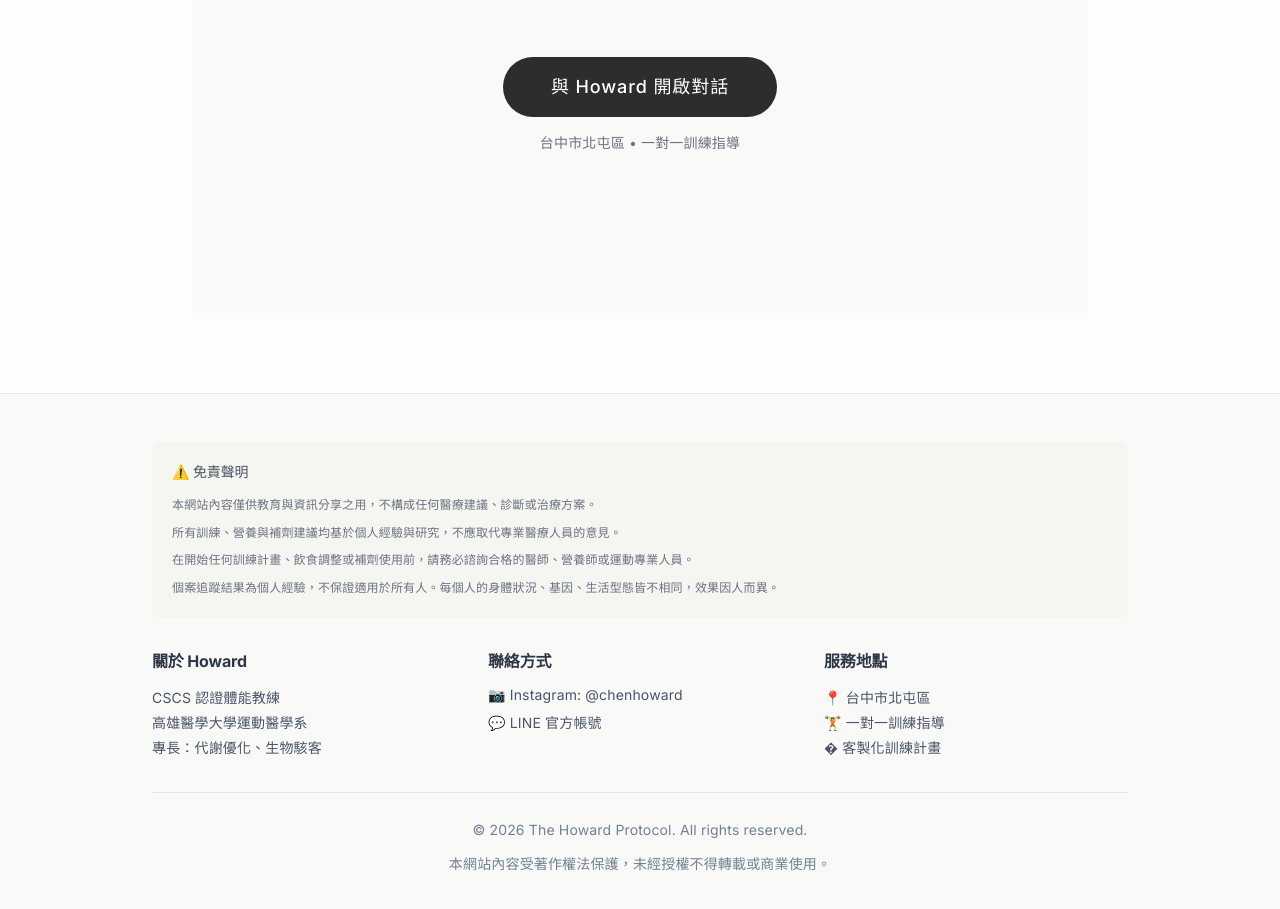
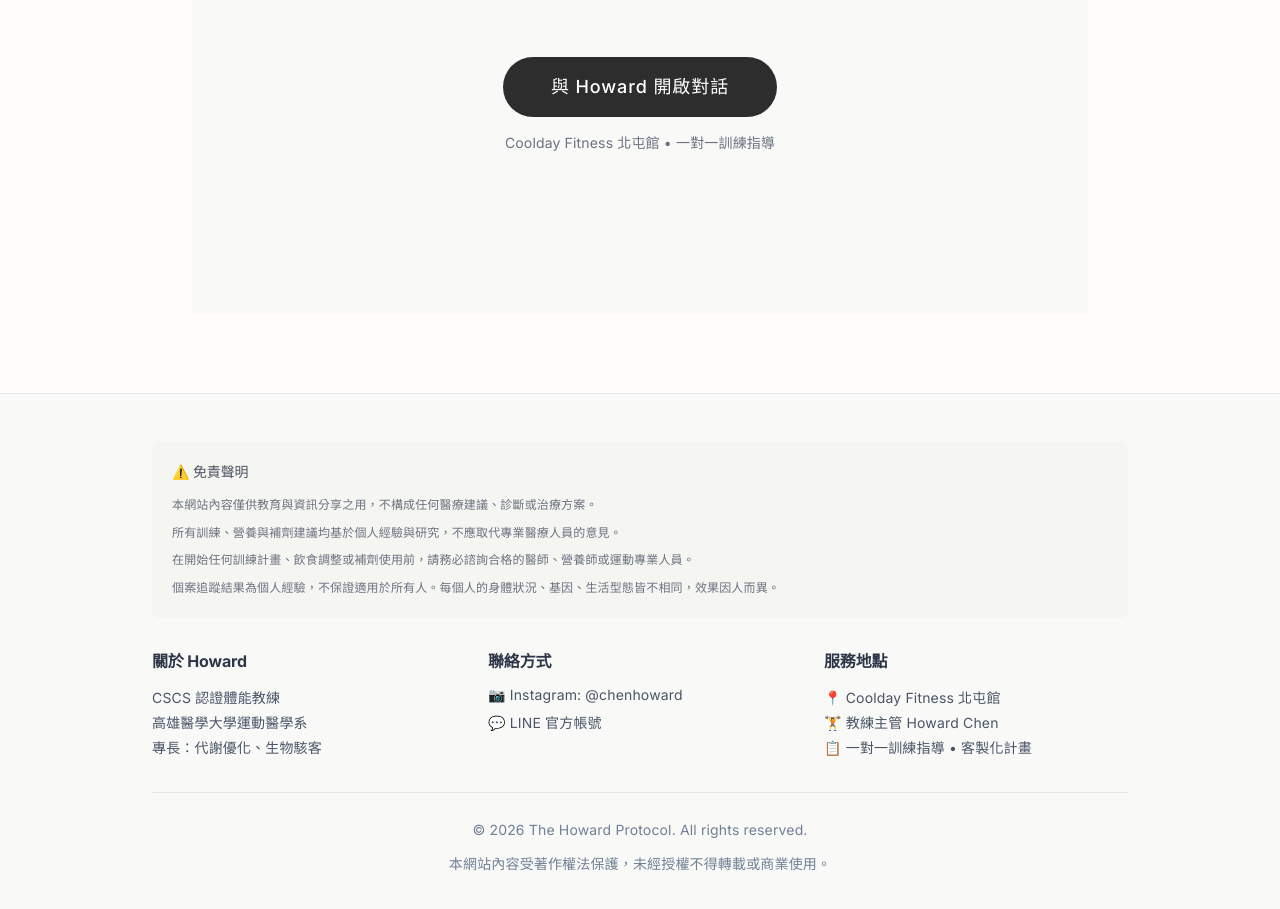
Before and after one commit to chenhoward456-hash/V3, a Next.js app: page / in a window 1280 px wide. Shown: the part 2040-2949 px from the top of the page. Built offline with nearby package versions, Linux system fonts and the light colour scheme.

Commit message:
加入 Coolday Fitness 北屯館資訊到網站

```diff
--- a/app/action/page.tsx
+++ b/app/action/page.tsx
@@ -100,8 +100,8 @@ export default function ActionPage() {
 
         <div className="mt-12 pt-8 border-t border-gray-300">
           <p className="text-gray-500 text-sm leading-relaxed">
-            📍 台中市北屯區<br />
-            🎓 CSCS 認證 • 運動醫學背景
+            📍 Coolday Fitness 北屯館<br />
+            🎓 教練主管 Howard Chen • CSCS 認證
           </p>
         </div>
       </div>
--- a/app/page.tsx
+++ b/app/page.tsx
@@ -143,7 +143,7 @@ export default function HomePage() {
         >
           與 Howard 開啟對話
         </Link>
-        <p className="text-gray-500 text-sm mt-4">台中市北屯區 • 一對一訓練指導</p>
+        <p className="text-gray-500 text-sm mt-4">Coolday Fitness 北屯館 • 一對一訓練指導</p>
       </div>
     </section>
   )
--- a/components/Footer.tsx
+++ b/components/Footer.tsx
@@ -57,9 +57,9 @@ export default function Footer() {
           <div>
             <h4 className="font-bold text-text-primary mb-3">服務地點</h4>
             <p className="text-text-secondary text-sm leading-relaxed">
-              📍 台中市北屯區<br />
-              🏋️ 一對一訓練指導<br />
-              � 客製化訓練計畫
+              📍 Coolday Fitness 北屯館<br />
+              🏋️ 教練主管 Howard Chen<br />
+              📋 一對一訓練指導 • 客製化計畫
             </p>
           </div>
         </div>
```
